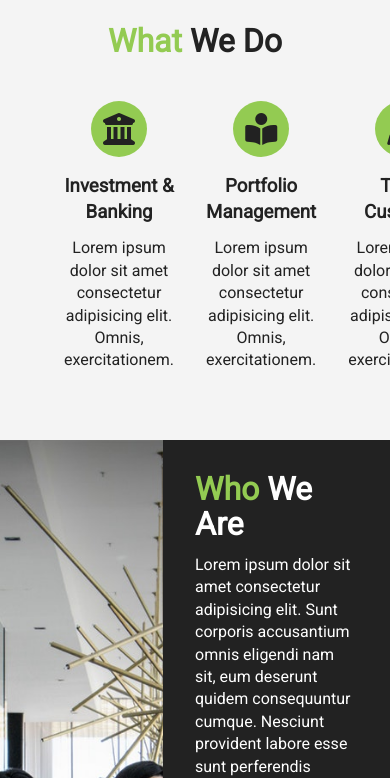
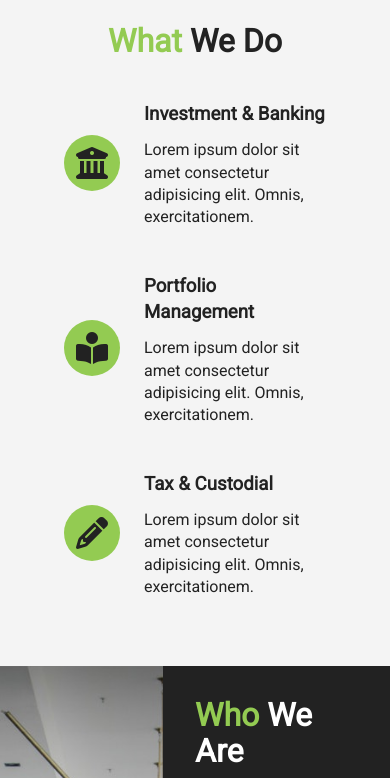
Before and after one commit to Oussama-Moussaoui/Home-Page-Website-Project---HTML-and-CSS, a plain HTML site: page index.html in a window 390 px wide. Shown: the part 943-1721 px from the top of the page. Drawn offline with nearby package versions, Linux system fonts and the light colour scheme; some packages are replaced by stand-ins of ours.

Commit message:
Making it look good on  Widescreens and Tablets

```diff
--- a/css/mobile.css
+++ b/css/mobile.css
@@ -0,0 +1,23 @@
+/*
+    Tablet View
+*/
+
+/* Small changes on the What We Do section */
+#what .items {
+    flex-direction: column; /* Or you can display them as blocks */
+}
+
+#what .items .item {
+    text-align: left;
+    display: flex;
+}
+
+
+#what .items .item .fas {
+    align-self: center;
+    margin-right: 1.5rem;
+}
+
+/*
+    Smartphone View
+*/
--- a/css/widescreen.css
+++ b/css/widescreen.css
@@ -0,0 +1,14 @@
+/* Small changes on the What We Do section */
+#what .items .item {
+    display: flex;
+}
+
+
+#what .items .item .fas {
+    align-self: center;
+}
+
+/* Making the map take more space */
+#contact #map {
+    flex: 2;
+}
--- a/index.html
+++ b/index.html
@@ -136,7 +136,7 @@
     <!-- Footer -->
     <footer id="main-footer" class="bg-dark text-center py-2">
         <div class="container">
-            Copyright &copy; 2021, AlphaStock, All Rights Reserved
+            Copyright &copy; 2021 - AlphaStock, All Rights Reserved
         </div>
     </footer>
 
```
Also changed, not shown: js/app.js (+6 -4 lines).
